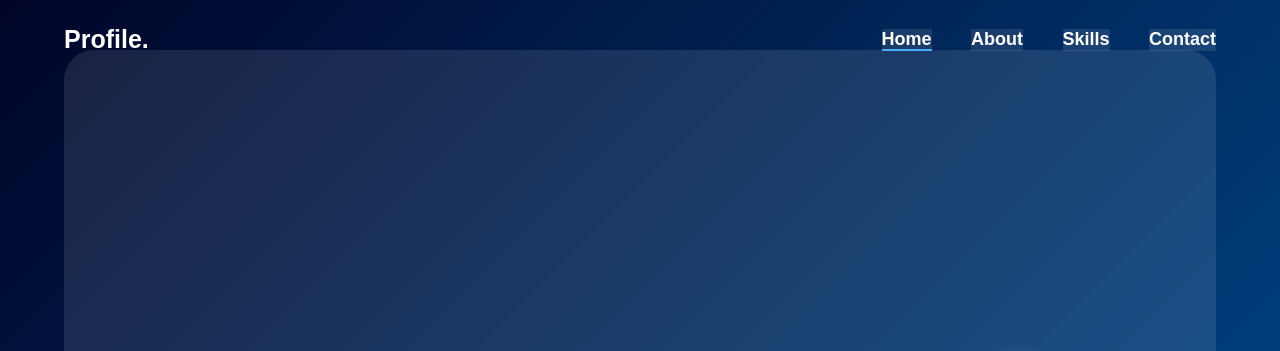
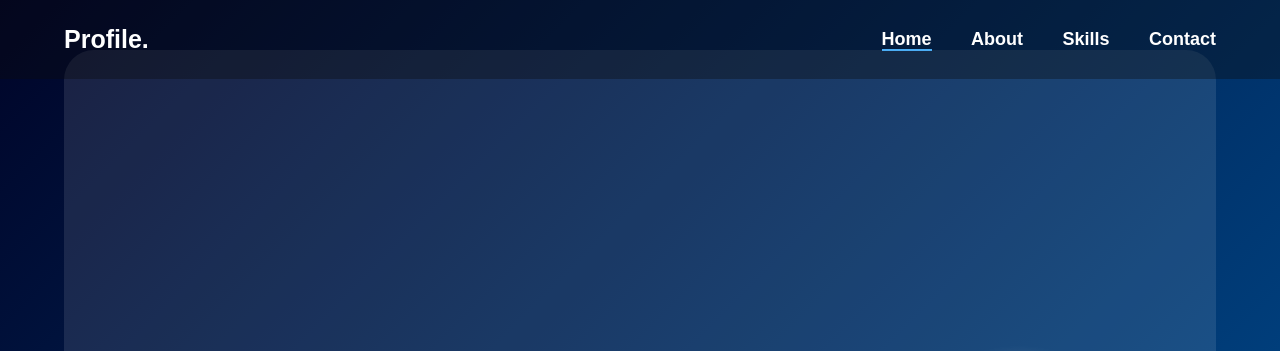
Before and after one commit to Tha-Go/Project, a plain HTML site: page index.html in a window 1280 px wide. Shown: the top 351 px of the page. Drawn offline with Linux system fonts and the light colour scheme.

Commit message:
Add files via upload
Signed-off-by: Tha-Go <methsedtha@gmail.com>

```diff
--- a/Profile.css
+++ b/Profile.css
@@ -31,8 +31,8 @@ header {
     display: flex;
     justify-content: space-between;
     align-items: center;
+    background: rgba(12, 12, 12, 0.355);
     z-index: 100;
-
 }
 
 .logo {
@@ -50,7 +50,6 @@ header {
     font-weight: 600;
     border-bottom: 2px solid transparent;
     transition: all 0.3s ease;
-  background: rgba(255, 255, 255, 0.1);
 }
 
 .navbar-nav a:hover,
```
